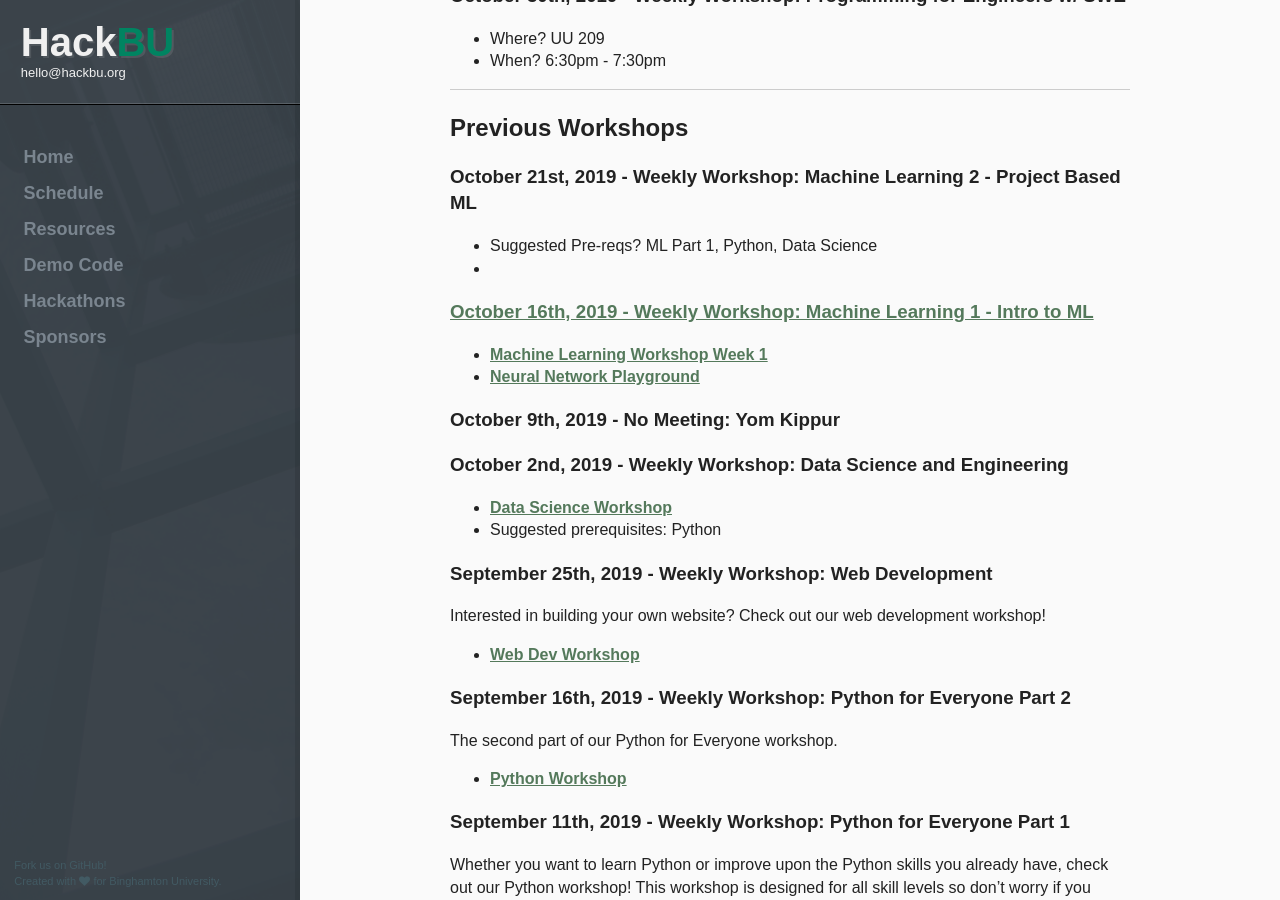
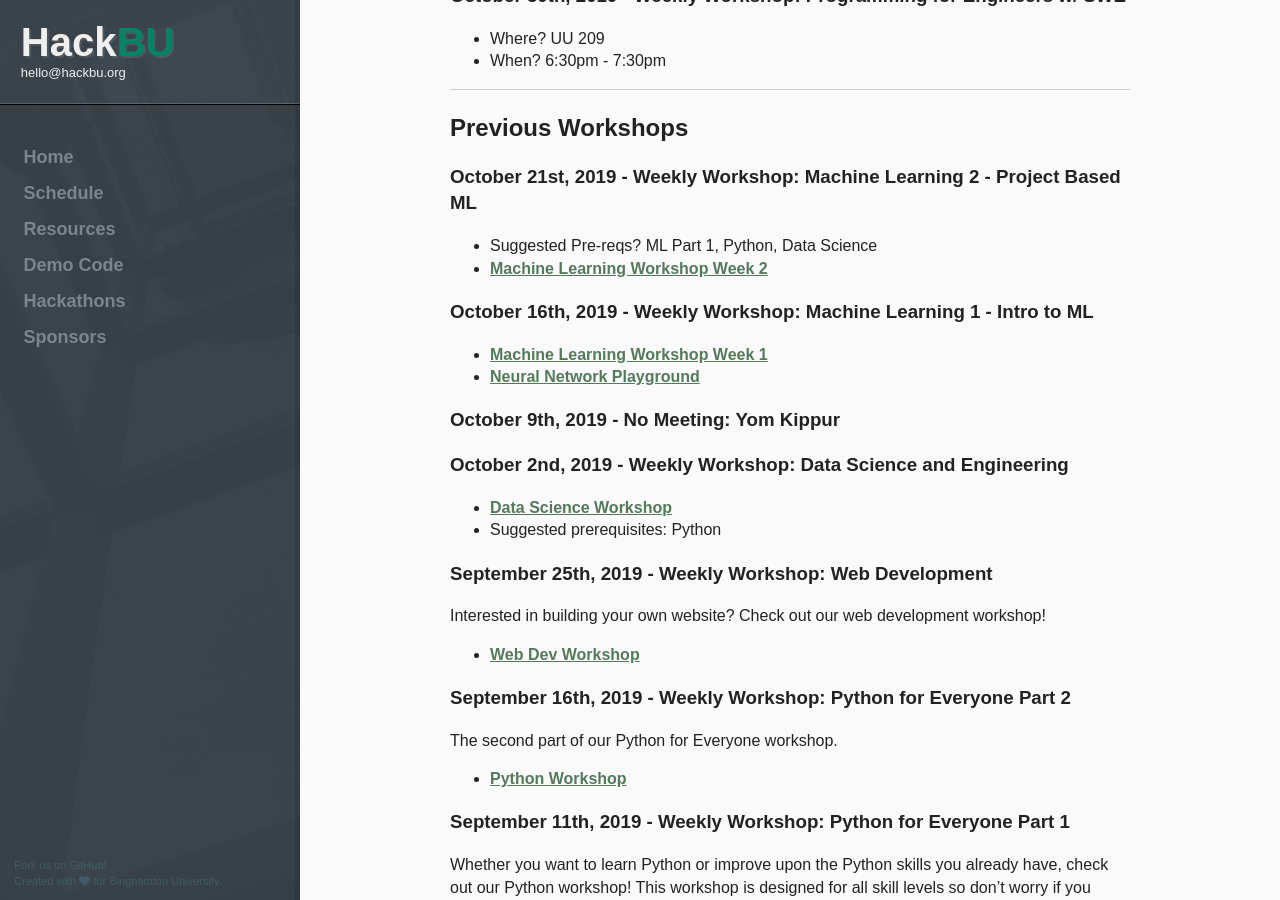
Before and after one commit to hackbinghamton/hackbinghamton.github.io, a Jekyll site: the page built from schedule/index.html, in a window 1280 px wide and 900 px high, scrolled down 394 px. Built offline with Jekyll 4.4.1, drawn with Linux system fonts in a browser that asks for light colours; nearby versions of some CDN libraries; some of the changed lines change nothing that is shown.

Commit message:
Add bracket

```diff
--- a/schedule/index.html
+++ b/schedule/index.html
@@ -28,7 +28,7 @@ description: Find out where and when our weekly HackBU workshops take place
       Suggested Pre-reqs? ML Part 1, Python, Data Science
     </li>
       <li>
-      <a href="https://github.com/HackBinghamton/MachineLearningWorkshopWeek2"  Machine Learning Workshop Week 2 </a>
+      <a href="https://github.com/HackBinghamton/MachineLearningWorkshopWeek2">  Machine Learning Workshop Week 2 </a>
     </li>
   </ul>
   <h3> October 16th, 2019 - Weekly Workshop: Machine Learning 1 - Intro to ML </h3>
```
